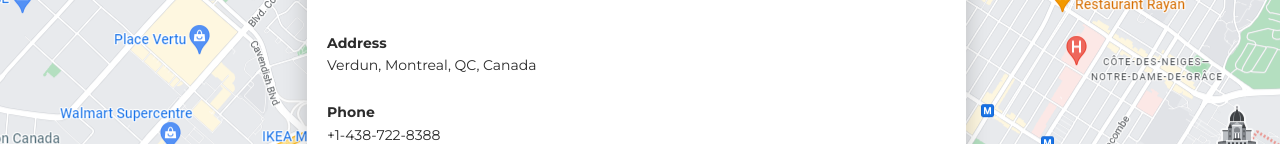
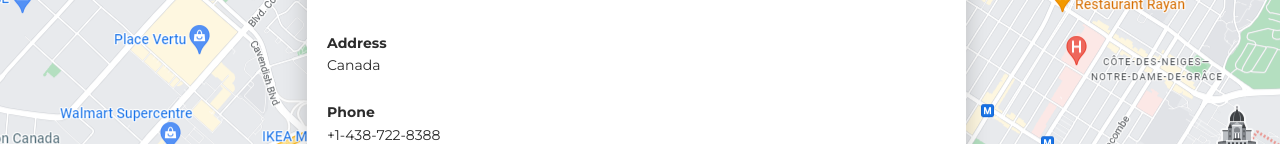
Before and after one commit to rogermadhu/rogermadhu.github.io, a plain HTML site: page index.html in a window 1280 px wide. Shown: the part 7784-7928 px from the top of the page. Drawn offline with Linux system fonts and the light colour scheme.

Commit message:
updated address footer

```diff
--- a/index.html
+++ b/index.html
@@ -916,7 +916,7 @@
                 <div class="col-md-6">
                   <div class="card-body">
                     <p class="mb-0"><strong>Address </strong></p>
-                    <p class="pb-2">Verdun, Montreal, QC, Canada</p>
+                    <p class="pb-2">Canada</p>
                     <p class="mb-0"><strong>Phone</strong></p>
                     <p class="pb-2">+1-438-722-8388</p>
                     <p class="mb-0"><strong>Email</strong></p>
```
